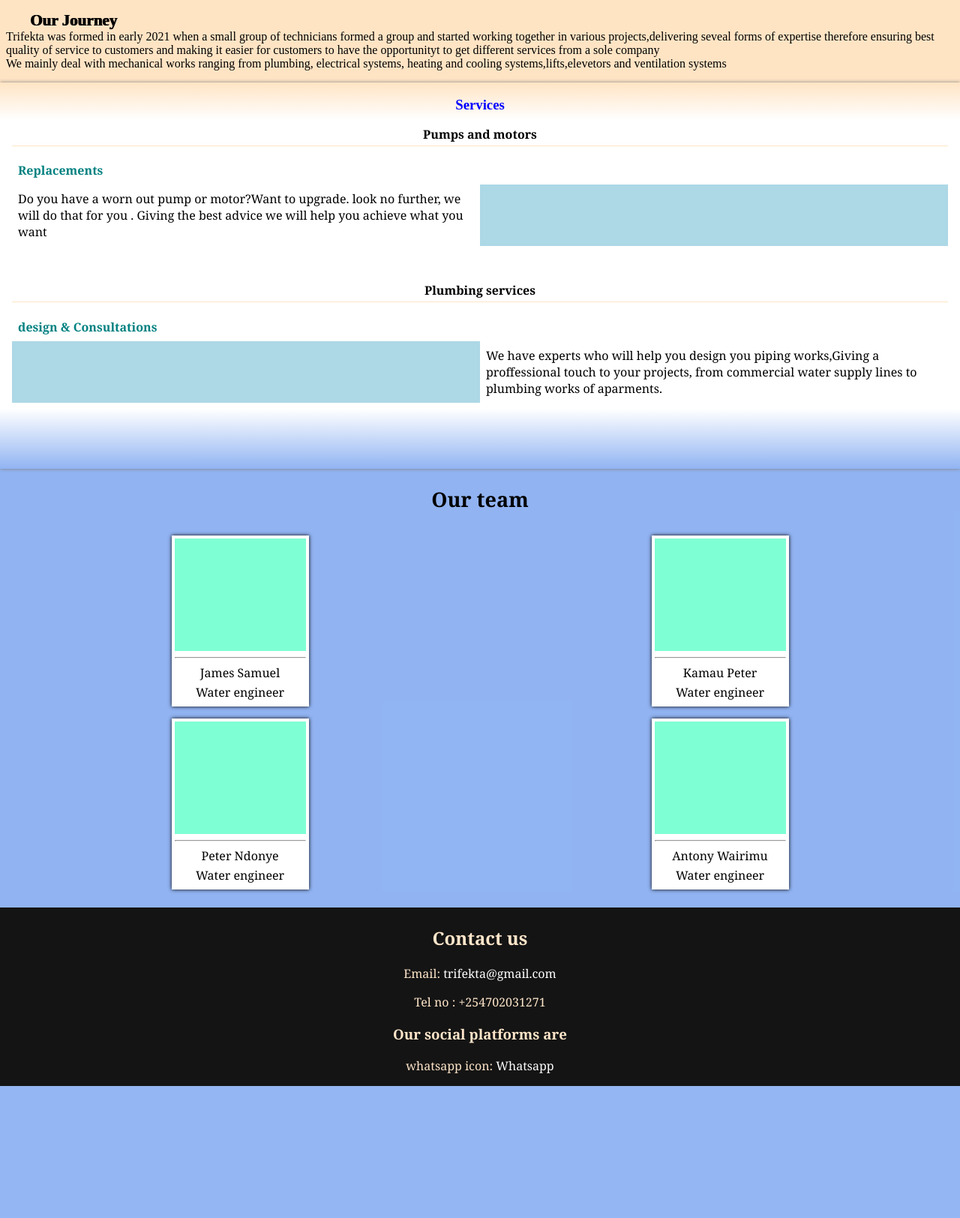
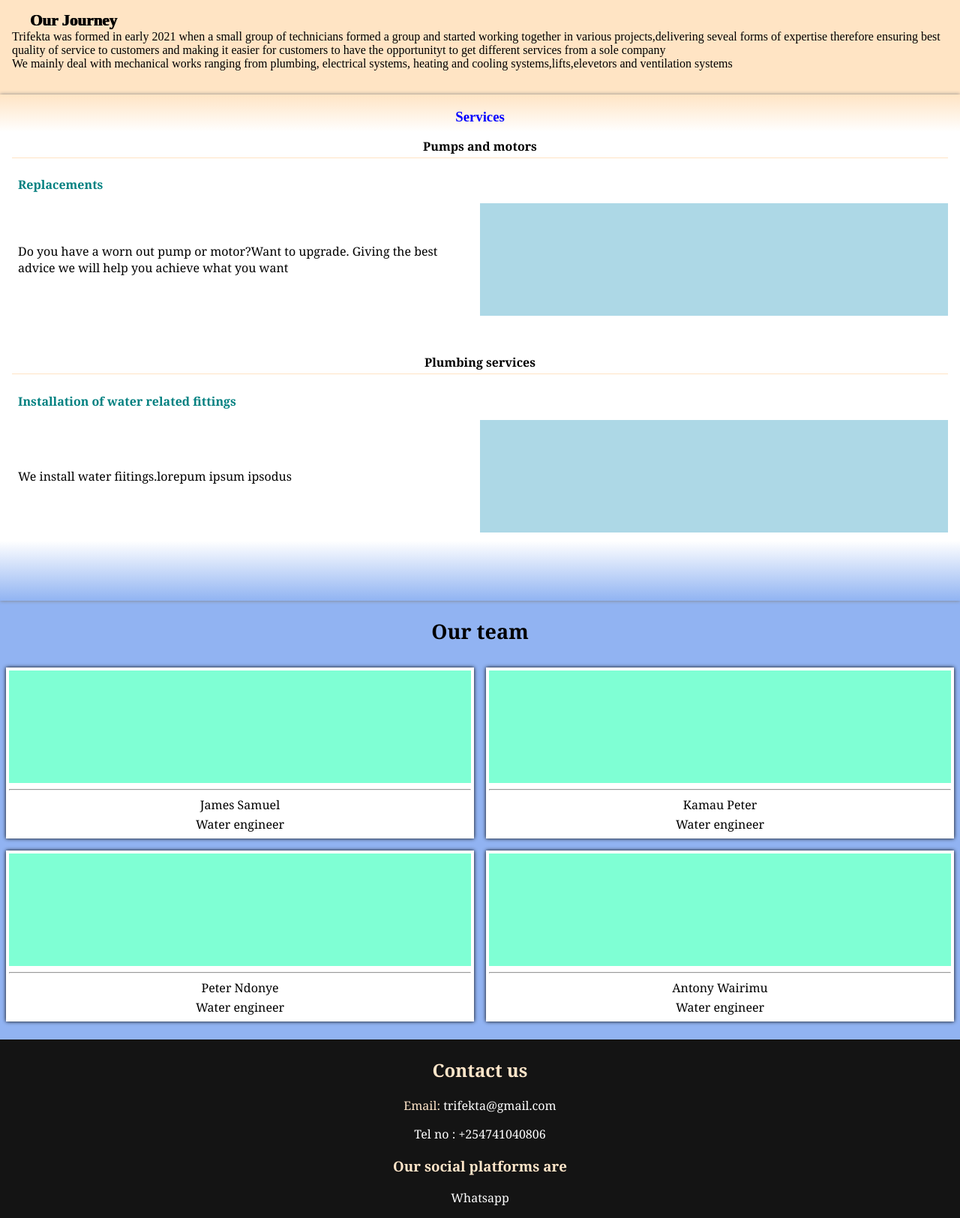
Before and after one commit to Treyul/trifekta, a Django app: page /home/ in a window 1280 px wide. Shown: the part 82-1706 px from the top of the page at 75% size. Before the commit the page ends 1530 px from the top, so only its background shows below. Run offline with Django 4.2, Linux system fonts and the light colour scheme; some web fonts are replaced.

Commit message:
added slideshow,home url auto redirect

```diff
--- a/static/home.css
+++ b/static/home.css
@@ -8,7 +8,7 @@
 body {
   margin: 0%;
   font-family: Cambria, Cochin, Georgia, Times, "Times New Roman", serif;
-  width: fit-content;
+  /* width: fit-content; */
 }
 
 body > header {
@@ -34,7 +34,7 @@
   /* padding-left: 0.25rem; */
   background-color: bisque;
   font-family: "Times New Roman", Times, serif;
-  padding-bottom: 1rem;
+  padding-bottom: 2rem;
 }
 #foundation header {
   font-family: Charmonman;
@@ -51,7 +51,7 @@
   padding-left: 2rem;
 }
 #foundation p {
-  margin: 0px;
+  margin: 0px 0.5rem;
   /* font-family: Tangerine, Helvetica, sans-serif; */
   /* font-size: 1.25em; */
   /* color: brown; */
@@ -86,6 +86,7 @@
   /* display: grid;
   grid-template-columns: 1fr 1fr; */
   background-color: white;
+  overflow: hidden;
 }
 #services section article .services {
   text-align: left;
@@ -97,6 +98,10 @@
 .services div {
   display: grid;
   grid-template-columns: 1fr 1fr;
+  transition: all 1s ease;
+  height: 12rem;
+  overflow: hidden;
+  align-items: center;
 }
 .services div p {
   margin: 0.25em;
@@ -108,6 +113,22 @@
   padding-top: 0px;
   grid-column: 1 / span 2;
   color: teal;
+}
+.services .active {
+  opacity: 1;
+  /* transform: translateX(0%); */
+}
+.services .inactive-out {
+  opacity: 0;
+  /* margin-left: 50%; */
+  transform: translateX(50%);
+}
+.services .inactive-in {
+  opacity: 0;
+  transform: translateX(-50%);
+}
+.hide {
+  display: none;
 }
 .services footer {
   background-color: white;
@@ -129,6 +150,7 @@
   background-color: white;
   /* border-left: 1px solid black; */
   background-color: lightblue;
+  height: 150px;
 }
 #services section article:last-child {
   margin-bottom: 0px;
@@ -166,10 +188,11 @@
   margin: 0.5rem;
   text-align: center;
   background-color: white;
+  width: -webkit-fill-available;
 }
 .photo-img {
   height: 150px;
-  width: 175px;
+  /* width: 175px; */
   background-color: aquamarine;
 }
 .photo-img hr {
--- a/templates/home.html
+++ b/templates/home.html
@@ -6,6 +6,7 @@
     <title>Trifekta</title>
     {% load static %}
     <link rel="stylesheet" href="{% static 'home.css' %}" />
+    <script defer src="{% static 'home.js' %}"></script>
   </head>
   <body>
     <section>
@@ -41,26 +42,24 @@
         <article>
           <h1>Pumps and motors</h1>
           <section class="services">
-            <div>
+            <div class="active">
               <p>Replacements</p>
               <p>
-                Do you have a worn out pump or motor?Want to upgrade. look no
-                further, we will do that for you . Giving the best advice we
-                will help you achieve what you want
+                Do you have a worn out pump or motor?Want to upgrade. Giving the
+                best advice we will help you achieve what you want
               </p>
               <section class="images"></section>
             </div>
-            <!--
-          <div>
+
+            <div class="inactive-in" style="display: none">
               <p>installations</p>
               <p>
-              We install pumps both submersible and ordinary pumps. With
-              versatile expertise in this, we offer to install and provide after
-              services such as repairs
+                We install pumps both submersible and ordinary pumps. We also
+                provide after services such as repairs
               </p>
               <section class="images"></section>
             </div>
-          <div>
+            <div class="inactive-in" style="display: none">
               <p>Repairs and maintenace</p>
               <p>
                 After long usage of motor they may require servicing. We service
@@ -68,17 +67,13 @@
               </p>
               <section class="images"></section>
             </div>
-
-          -->
-            <!-- <footer>
-            <div class="outer"><div class="inner"></div></div>
-          </footer> -->
           </section>
         </article>
+
         <article>
           <h1>Plumbing services</h1>
           <section class="services">
-            <div>
+            <!-- <div class="active">
               <p>design & Consultations</p>
               <section class="images"></section>
               <p>
@@ -86,13 +81,13 @@
                 a proffessional touch to your projects, from commercial water
                 supply lines to plumbing works of aparments.
               </p>
-            </div>
+            </div> -->
 
-            <!-- <div>
+            <div class="active">
               <p>Installation of water related fittings</p>
               <p>We install water fiitings.lorepum ipsum ipsodus</p>
               <section class="images"></section>
-            </div> -->
+            </div>
           </section>
         </article>
       </section>
@@ -143,15 +138,15 @@
       <div>
         <p>
           Email:
-          <a href="mailto:trifekta@gmail.com">trifekta@gmail.com</a>
+          <a href="mailto: emmanuelryley55@gmail.com">trifekta@gmail.com</a>
         </p>
       </div>
-      <div>Tel no : +254702031271</div>
+      <div><a href="tel:+254741040806">Tel no : +254741040806</a></div>
       <section>
         <h3>Our social platforms are</h3>
         <div>
           <p>
-            whatsapp icon: <a href="https://wa.me/+254702031271">Whatsapp</a>
+            <a href="https://wa.me/+254702031271">Whatsapp</a>
           </p>
         </div>
       </section>
--- a/trifekta/urls.py
+++ b/trifekta/urls.py
@@ -18,8 +18,10 @@
 from django.urls import path,include
 from django.conf import settings
 from django.conf.urls.static import static
+from django.views.generic import RedirectView
 
 urlpatterns = [
+    path('', RedirectView.as_view(url='/home/', permanent=True)),
     path('admin/', admin.site.urls),
     path("home",include('home.urls'))
 ]
```
Also changed, not shown: static/home.js (+63 -0 lines). Lines whose indentation alone changed are shown as unchanged.
